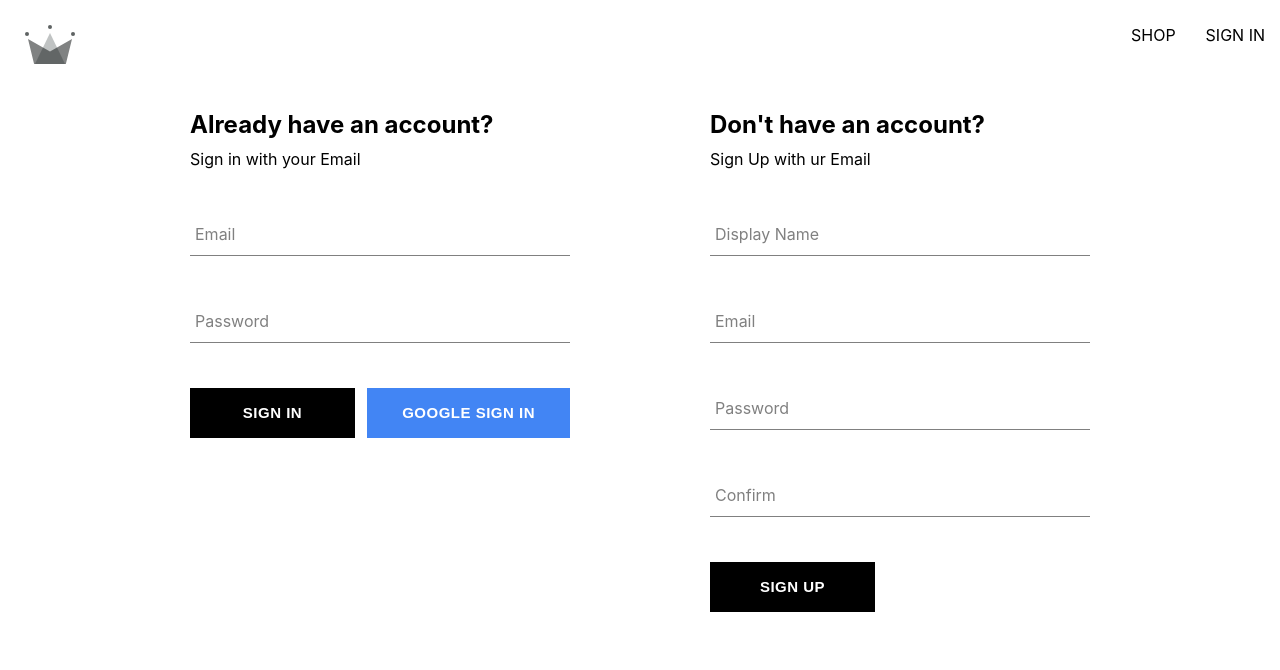
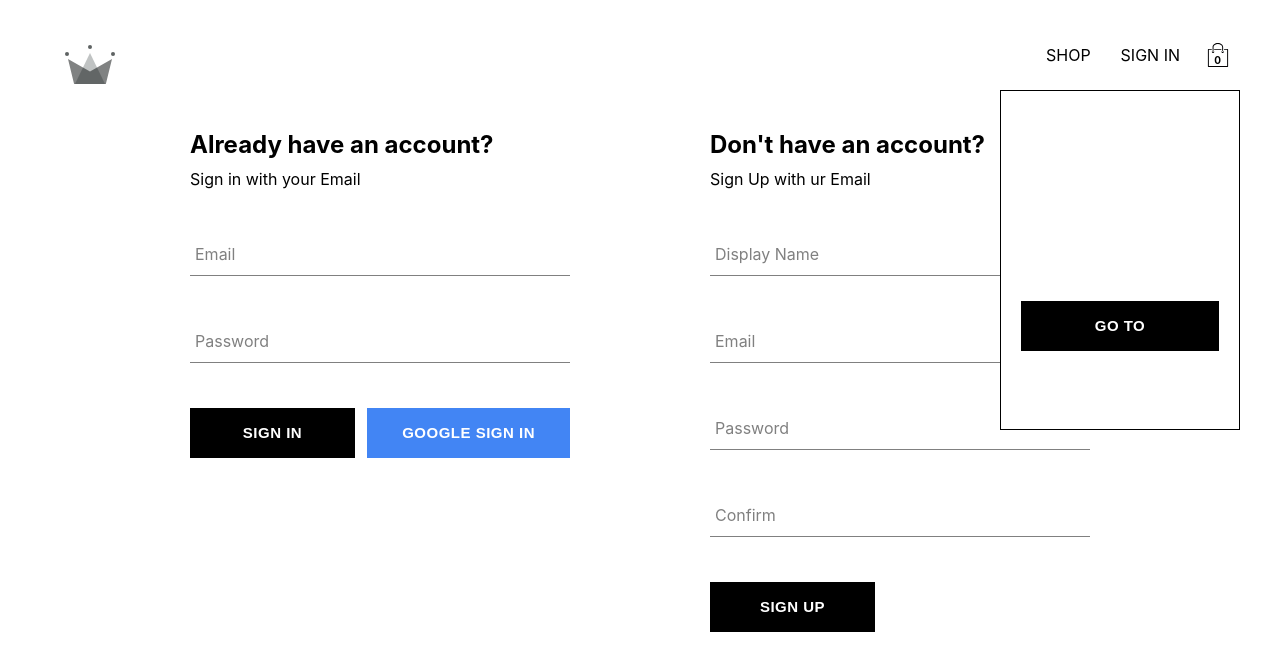
Before and after one commit to lebovvskii/clothing-store, a React (Create React App) app: page /auth in a window 1280 px wide. Shown: the top 670 px of the page. Built offline with nearby package versions, Linux system fonts and the light colour scheme; no server answers.

Commit message:
added dropdown

```diff
--- a/src/components/button/button.component.jsx
+++ b/src/components/button/button.component.jsx
@@ -3,10 +3,12 @@
 const BUTTON_TYPES_CLASSES = {
   google: "google-sign-in",
   inverted: "inverted",
+  button: "",
 };
 
-export const Button = ({ children, buttonType, ...props }) => {
-   return (
+export const Button = ({ children, buttonType = "button", ...props }) => {
+  console.log(buttonType);
+  return (
     <button
       className={`button-container ${BUTTON_TYPES_CLASSES[buttonType]}`}
       {...props}
--- /dev/null
+++ b/src/components/cart-dropdown/cart-dropdown.component.jsx
@@ -0,0 +1,12 @@
+import "./cart-dropdown.styles.scss";
+import { Button } from "../button/button.component";
+
+export const CartDropdown = () => {
+  return (
+    <div className="cart-dropdown-container">
+      <div className="cart-items">
+        <Button>Go to checkout</Button>
+      </div>
+    </div>
+  );
+};
--- /dev/null
+++ b/src/components/cart-dropdown/cart-dropdown.styles.scss
@@ -0,0 +1,29 @@
+.cart-dropdown-container {
+  position: absolute;
+  width: 240px;
+  height: 340px;
+  display: flex;
+  flex-direction: column;
+  padding: 20px;
+  border: 1px solid black;
+  background-color: white;
+  top: 90px;
+  right: 40px;
+  z-index: 5;
+
+  .empty-message {
+    font-size: 18px;
+    margin: 50px auto;
+  }
+
+  .cart-items {
+    height: 240px;
+    display: flex;
+    flex-direction: column;
+    overflow: scroll;
+  }
+
+  button {
+    margin-top: auto;
+  }
+}
--- /dev/null
+++ b/src/components/cart-icon/cart-icon.component.jsx
@@ -0,0 +1,12 @@
+import "./cart-icon.styles.scss";
+
+import { ReactComponent as ShoppingIcon } from "../../assets/shopping-bag.svg";
+
+export const CartIcon = () => {
+  return (
+    <div className="cart-icon-container">
+      <ShoppingIcon className="shopping-icon" />
+      <span className="item-count ">0</span>
+    </div>
+  );
+};
--- /dev/null
+++ b/src/components/cart-icon/cart-icon.styles.scss
@@ -0,0 +1,21 @@
+.cart-icon-container {
+  width: 45px;
+  height: 45px;
+  position: relative;
+  display: flex;
+  align-items: center;
+  justify-content: center;
+  cursor: pointer;
+
+  .shopping-icon {
+    width: 24px;
+    height: 24px;
+  }
+
+  .item-count {
+    position: absolute;
+    font-size: 10px;
+    font-weight: bold;
+    bottom: 12px;
+  }
+}
--- a/src/index.scss
+++ b/src/index.scss
@@ -5,6 +5,7 @@
     sans-serif;
   -webkit-font-smoothing: antialiased;
   -moz-osx-font-smoothing: grayscale;
+  padding: 20px 40px ;
 }
 
 code {
--- a/src/routes/navigation/navigation.component.jsx
+++ b/src/routes/navigation/navigation.component.jsx
@@ -4,6 +4,8 @@
 import { UserContext } from "../../contexts/user.context";
 import "./navigation.styles.scss";
 import { signOutUser } from "../../utils/firebase/firebase.utils";
+import { CartIcon } from "../../components/cart-icon/cart-icon.component";
+import { CartDropdown } from "../../components/cart-dropdown/cart-dropdown.component";
 
 export const Navigation = () => {
   const { currentUser } = useContext(UserContext);
@@ -18,7 +20,7 @@
             SHOP
           </Link>
           {currentUser ? (
-            <span className="nav-link" onClick={signOutUser  }>
+            <span className="nav-link" onClick={signOutUser}>
               SIGN OUT
             </span>
           ) : (
@@ -26,7 +28,9 @@
               SIGN IN
             </Link>
           )}
+          <CartIcon />
         </div>
+        <CartDropdown />
       </div>
       <Outlet />
     </Fragment>
```
Also changed, not shown: src/assets/shopping-bag.svg (added).
